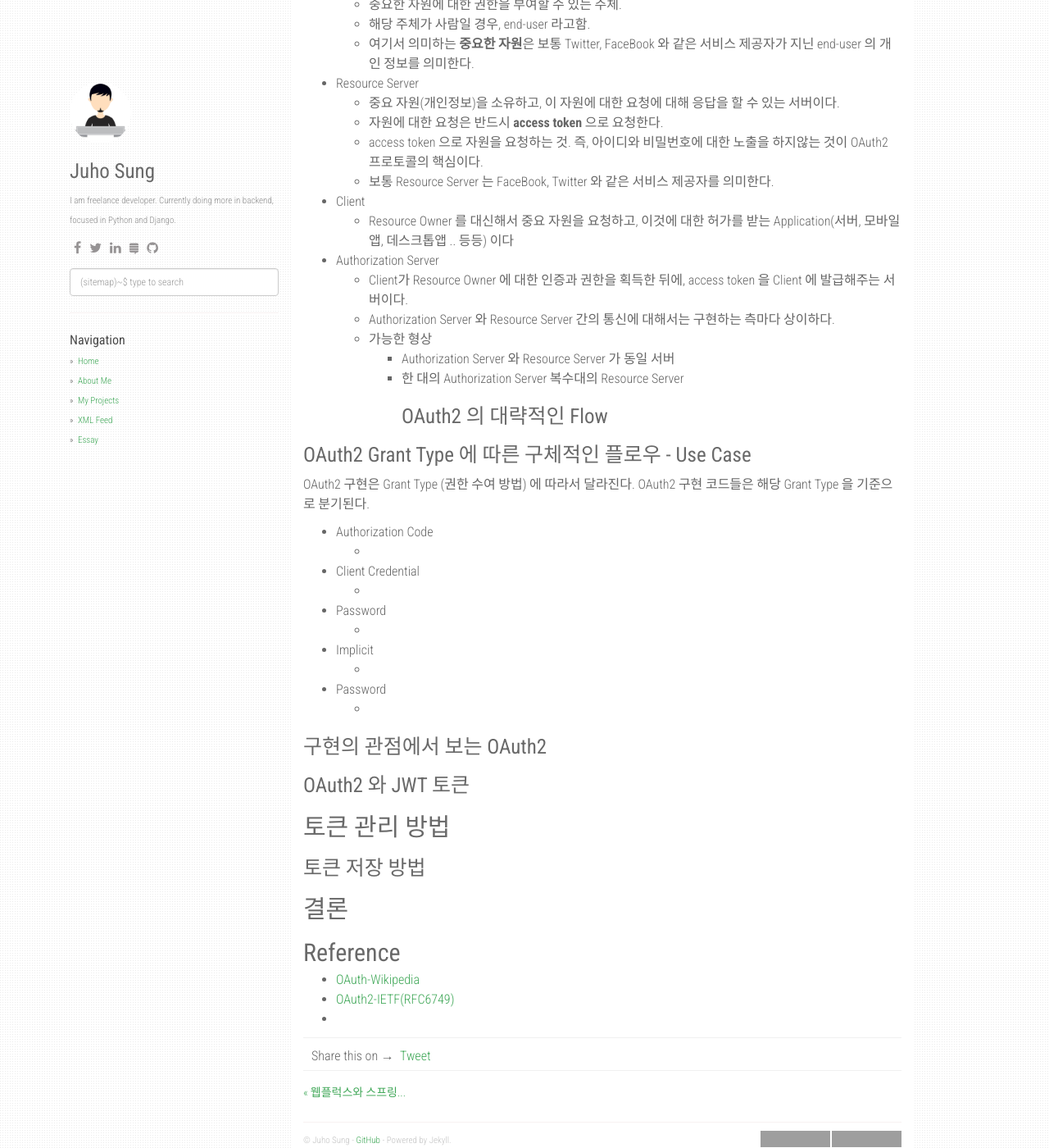
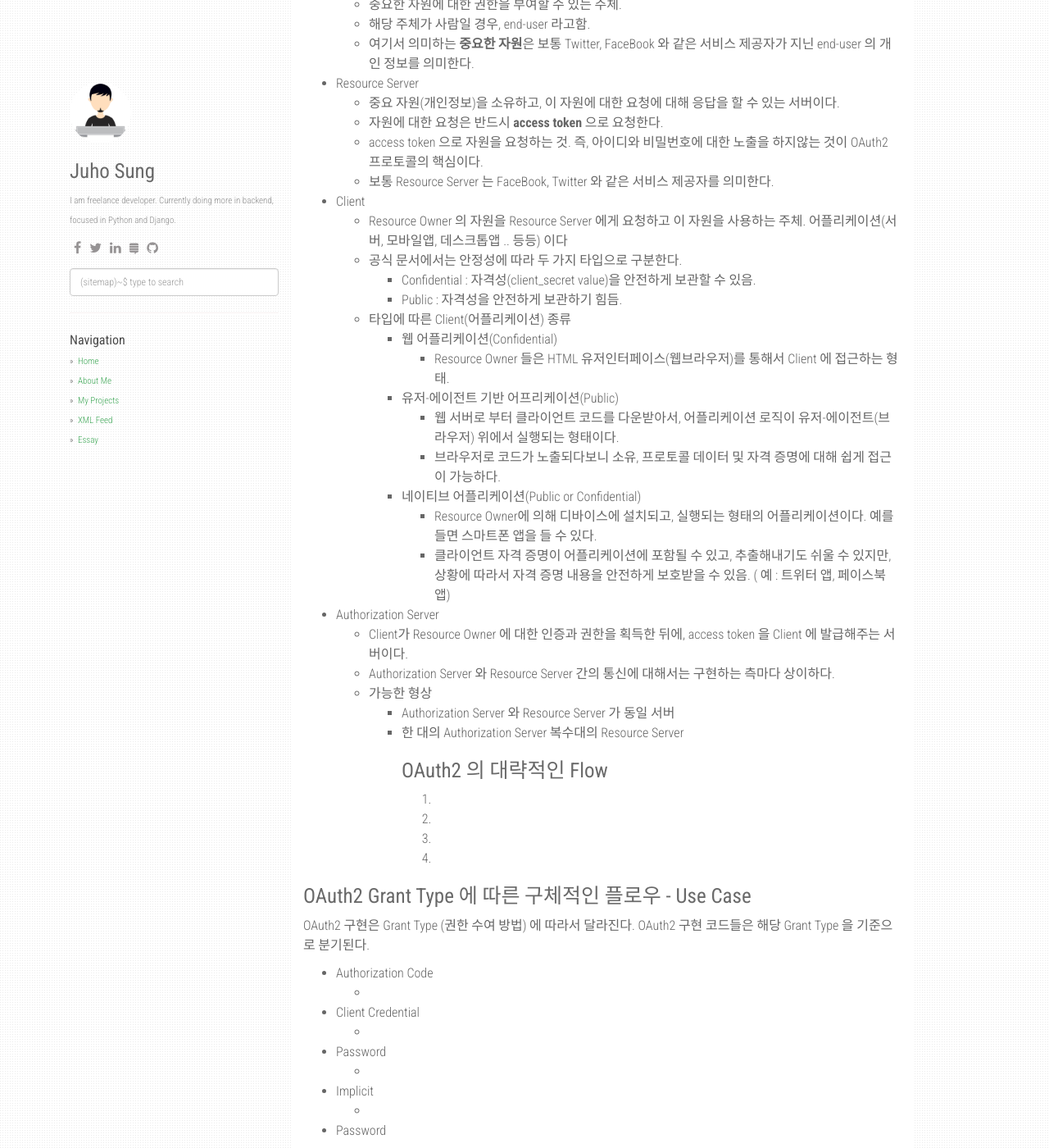
Before and after one commit to ktjooho/ktjooho.github.io, a Jekyll site: the page built from _posts/2019-01-05-review-oauth2.markdown, in a window 1280 px wide and 1400 px high, scrolled down 923 px. Shown: the whole window at 82% size. Built offline with Jekyll 4.4.1, drawn with Linux system fonts in a browser that asks for light colours; nearby versions of some CDN libraries; comment, search, counter and statistics services are not loaded; some of the changed text lies outside the part shown; grey boxes are pictures that could not be loaded.

Commit message:
Update 2019-01-05-review-oauth2.markdown

```diff
--- a/_posts/2019-01-05-review-oauth2.markdown
+++ b/_posts/2019-01-05-review-oauth2.markdown
@@ -34,7 +34,20 @@ OAuth2 관련된 코드를 [WebFlux(Reactive Web)](https://docs.spring.io/spring
   - 보통 Resource Server 는 FaceBook, Twitter 와 같은 서비스 제공자를 의미한다.
 
 - Client
-  - Resource Owner 를 대신해서 중요 자원을 요청하고, 이것에 대한 허가를 받는 Application(서버, 모바일앱, 데스크톱앱 .. 등등) 이다
+  - Resource Owner 의 자원을 Resource Server 에게 요청하고 이 자원을 사용하는 주체. 어플리케이션(서버, 모바일앱, 데스크톱앱 .. 등등) 이다
+  - 공식 문서에서는 안정성에 따라 두 가지 타입으로 구분한다.
+     - Confidential  : 자격성(client_secret value)을 안전하게 보관할 수 있음.
+     - Public :  자격성을 안전하게 보관하기 힘듬.
+  - 타입에 따른 Client(어플리케이션) 종류
+     - 웹 어플리케이션(Confidential)
+       - Resource Owner 들은 HTML 유저인터페이스(웹브라우저)를 통해서 Client 에 접근하는 형태.
+     - 유저-에이전트 기반 어프리케이션(Public)
+       - 웹 서버로 부터 클라이언트 코드를 다운받아서, 어플리케이션 로직이 유저-에이전트(브라우저) 위에서 실행되는 형태이다.
+       - 브라우저로 코드가 노출되다보니 소유, 프로토콜 데이터 및 자격 증명에 대해 쉽게 접근이 가능하다.
+     - 네이티브 어플리케이션(Public or Confidential)
+       - Resource Owner에 의해 디바이스에 설치되고, 실행되는 형태의 어플리케이션이다. 예를 들면 스마트폰 앱을 들 수 있다.
+       - 클라이언트 자격 증명이 어플리케이션에 포함될 수 있고, 추출해내기도 쉬울 수 있지만, 상황에 따라서 자격 증명 내용을 안전하게 보호받을 수 있음. ( 예 : 트위터 앱, 페이스북 앱)
+
 
 - Authorization Server
   - Client가 Resource Owner 에 대한 인증과 권한을 획득한 뒤에, access token 을 Client 에 발급해주는 서버이다.
@@ -56,6 +73,8 @@ OAuth2 관련된 코드를 [WebFlux(Reactive Web)](https://docs.spring.io/spring
   -
 * Password
   -
+# OAuth2 Grant Type 을 정하는 의사결정방법.
+
 
 # 구현의 관점에서 보는 OAuth2
 
```
Also changed, not shown: other parts of _posts/2019-01-05-review-oauth2.markdown (+4 -0 lines).
